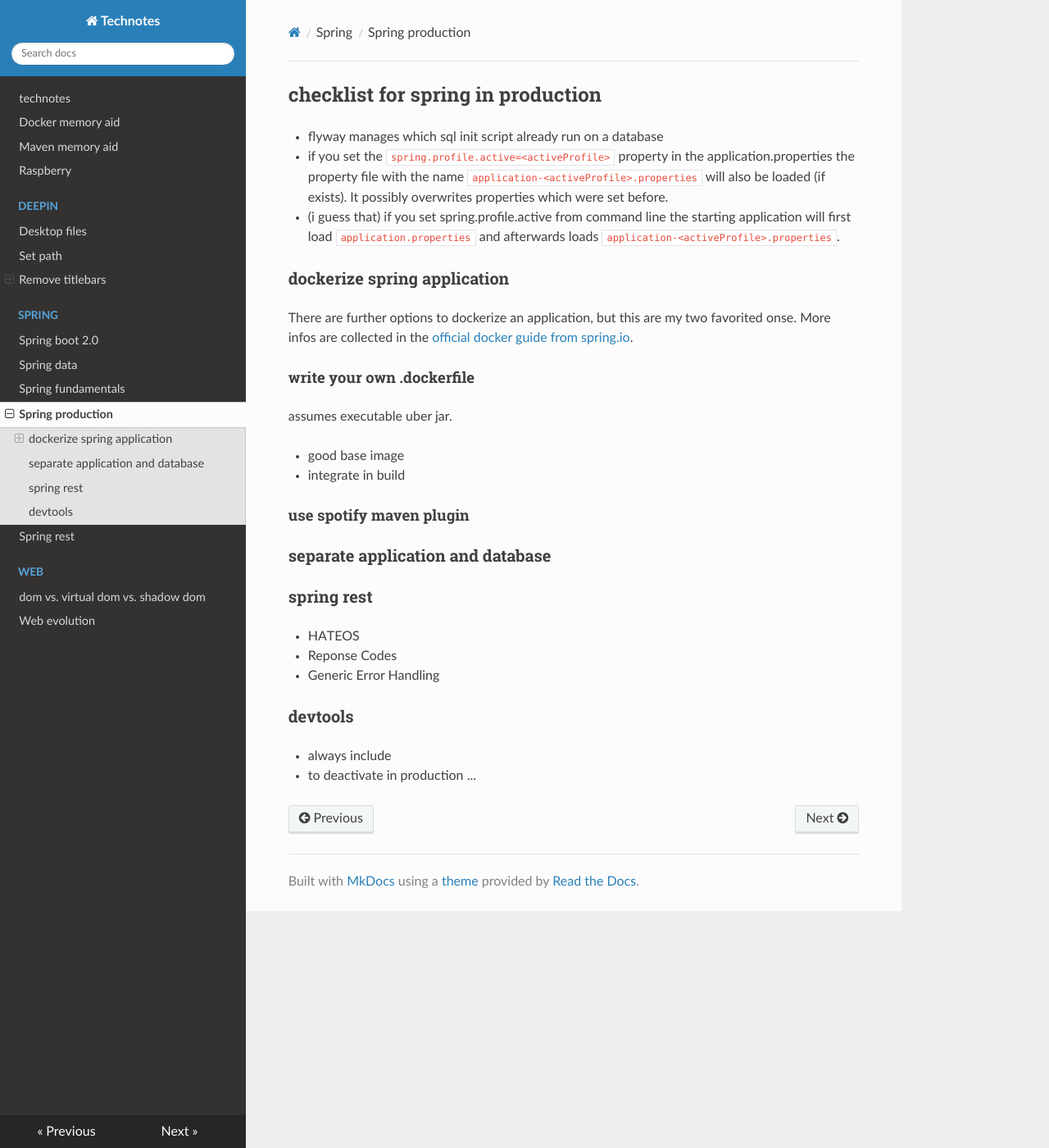
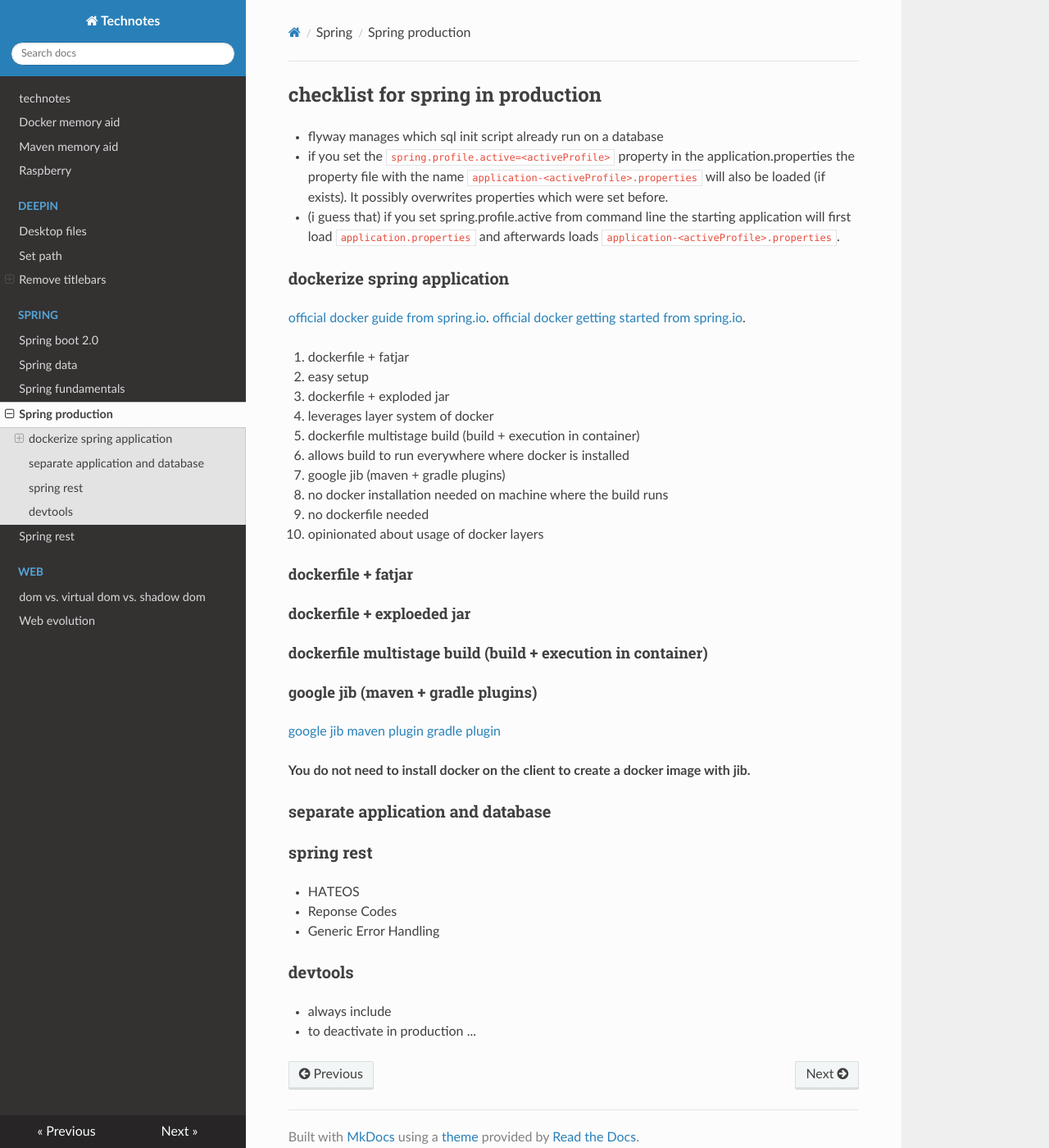
Before and after one commit to organicaudio/useful-code-snippets2, an MkDocs documentation site: the page built from docs/spring/spring-production.md, in a window 1280 px wide and 1400 px high. Shown: the whole window at 82% size. Built offline with MkDocs 1.6.1, drawn with Linux system fonts in a browser that asks for light colours; nearby versions of some CDN libraries.

Commit message:
add overview of options ot dockerize application

```diff
--- a/docs/spring/spring-production.md
+++ b/docs/spring/spring-production.md
@@ -8,21 +8,37 @@
 
 ### dockerize spring application
 
-
-There are further options to dockerize an application, but this are my two favorited onse. More infos are collected in the [official docker guide from spring.io](https://spring.io/guides/topicals/spring-boot-docker/).
+[official docker guide from spring.io](https://spring.io/guides/topicals/spring-boot-docker/).
+[official docker getting started from spring.io](https://spring.io/guides/gs/spring-boot-docker/).
 
 
-#### write your own .dockerfile
 
-assumes executable uber jar.
+1. dockerfile + fatjar
+   - easy setup
+2. dockerfile + exploded jar
+   - leverages layer system of docker
+3. dockerfile multistage build (build + execution in container)
+   - allows build to run everywhere where docker is installed
+4. google jib (maven + gradle plugins)
+   - no docker installation needed on machine where the build runs
+   - no dockerfile needed
+   - opinionated about usage of docker layers
 
-- good base image
-- integrate in build
+#### dockerfile + fatjar
 
-#### use spotify maven plugin
+#### dockerfile + exploeded jar
 
+#### dockerfile multistage build (build + execution in container)
+
+#### google jib (maven + gradle plugins)
+[google jib](https://github.com/GoogleContainerTools/jib/blob/master/README.md)
+[maven plugin](https://github.com/GoogleContainerTools/jib/tree/master/jib-maven-plugin#quickstart)
+[gradle plugin](https://github.com/GoogleContainerTools/jib/tree/master/jib-gradle-plugin#quickstart)
+
+**You do not need to install docker on the client to create a docker image with jib.**
 
 ### separate application and database
+
 
 ### spring rest
 
```
